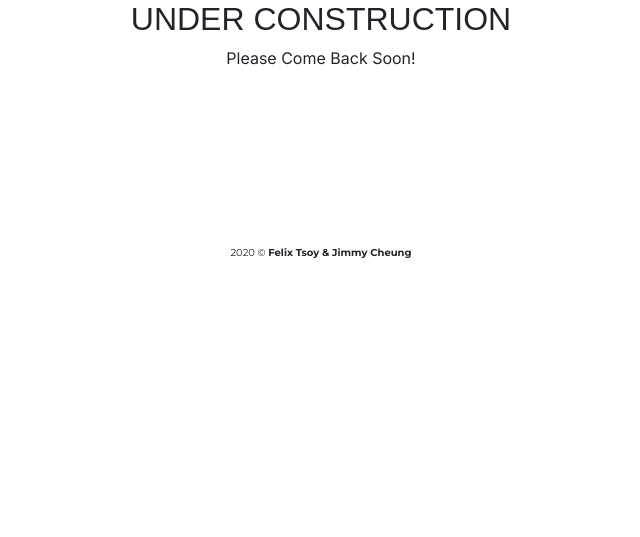
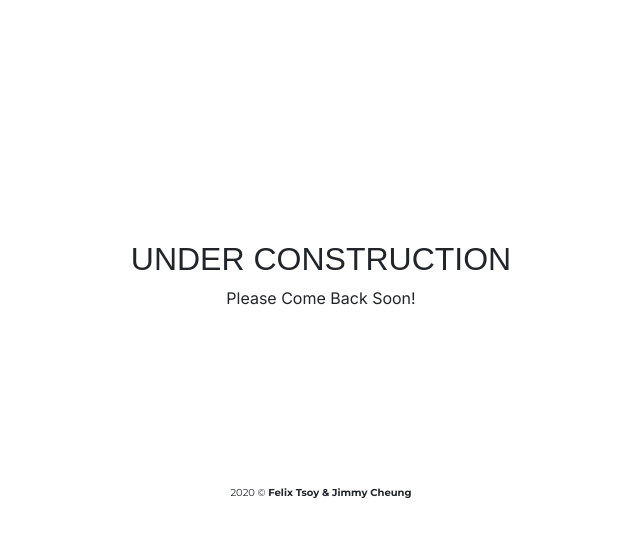
Before and after one commit to cmyk-p4nd4/miniblackboard, a PHP site: page / in a window 1280 px wide. Shown: the top 537 px of the page, without its empty margins (319-959 px from the left). Run offline with PHP 8.4, Linux system fonts and the light colour scheme; some libraries are stand-ins or nearby versions; some web fonts are replaced.

Commit message:
Updated Index Page

```diff
--- a/css_template.css
+++ b/css_template.css
@@ -1,3 +1,24 @@
-h1 {
-    color: red;
+/* Custom page CSS
+-------------------------------------------------- */
+/* Not required for template or sticky footer method. */
+
+.container {
+    width: auto;
+    max-width: 680px;
+    padding: 0 15px;
 }
+
+#popup {
+height: 20%;
+width: 100%;
+position: absolute;
+top: 30%;
+left: 50%;
+margin-left: -50%;
+}
+
+.footer {
+background-color: #FFFFFF;
+bottom: 0;
+height: 75px;            /* Footer height */
+}
--- a/index.php
+++ b/index.php
@@ -45,7 +45,7 @@
         }
     </style>
     <!-- Custom styles for this template -->
-    <link href="sticky-footer.css" rel="stylesheet">
+    <link href="css_template.css" rel="stylesheet">
 </head>
 
 <body class="d-flex flex-column h-100">
```
